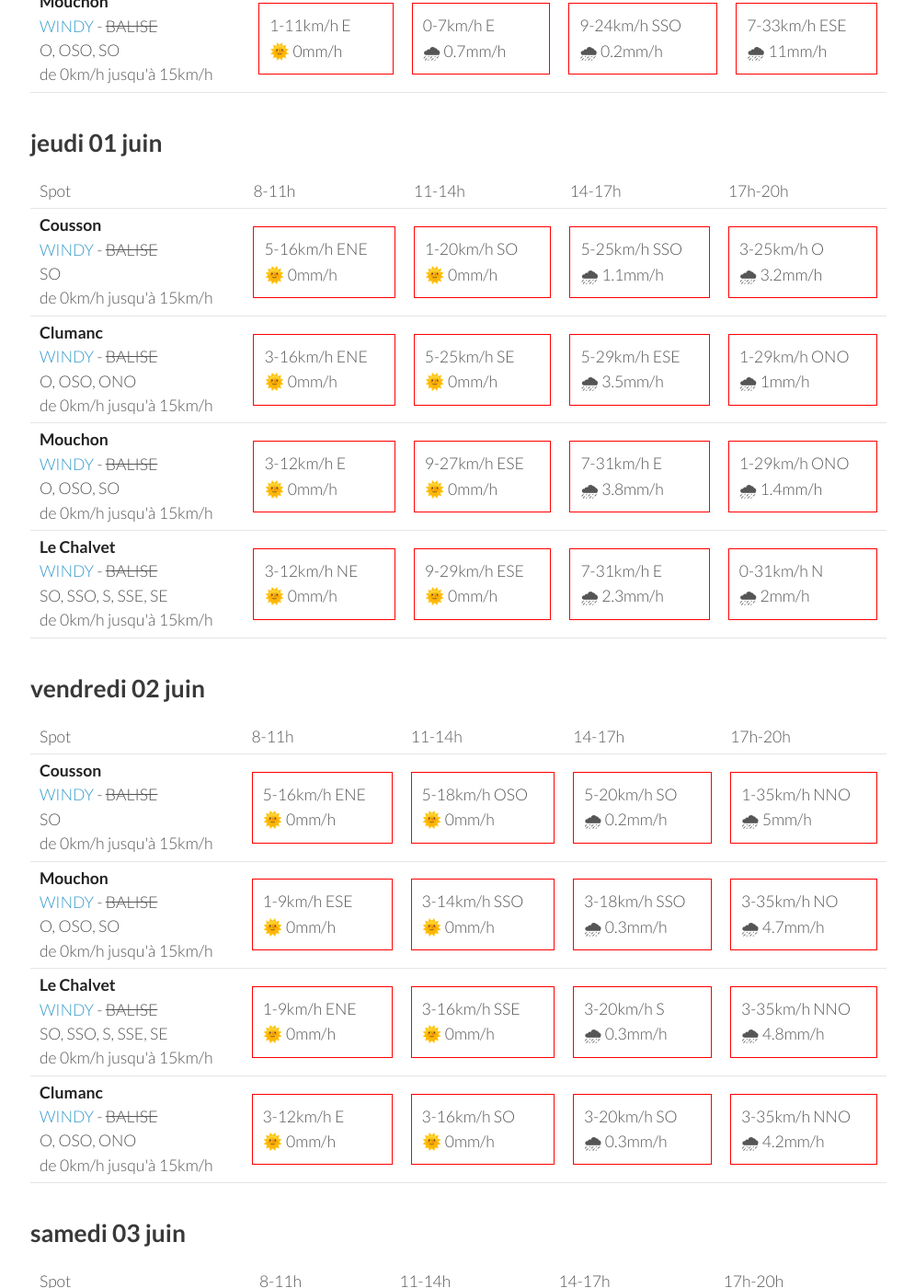
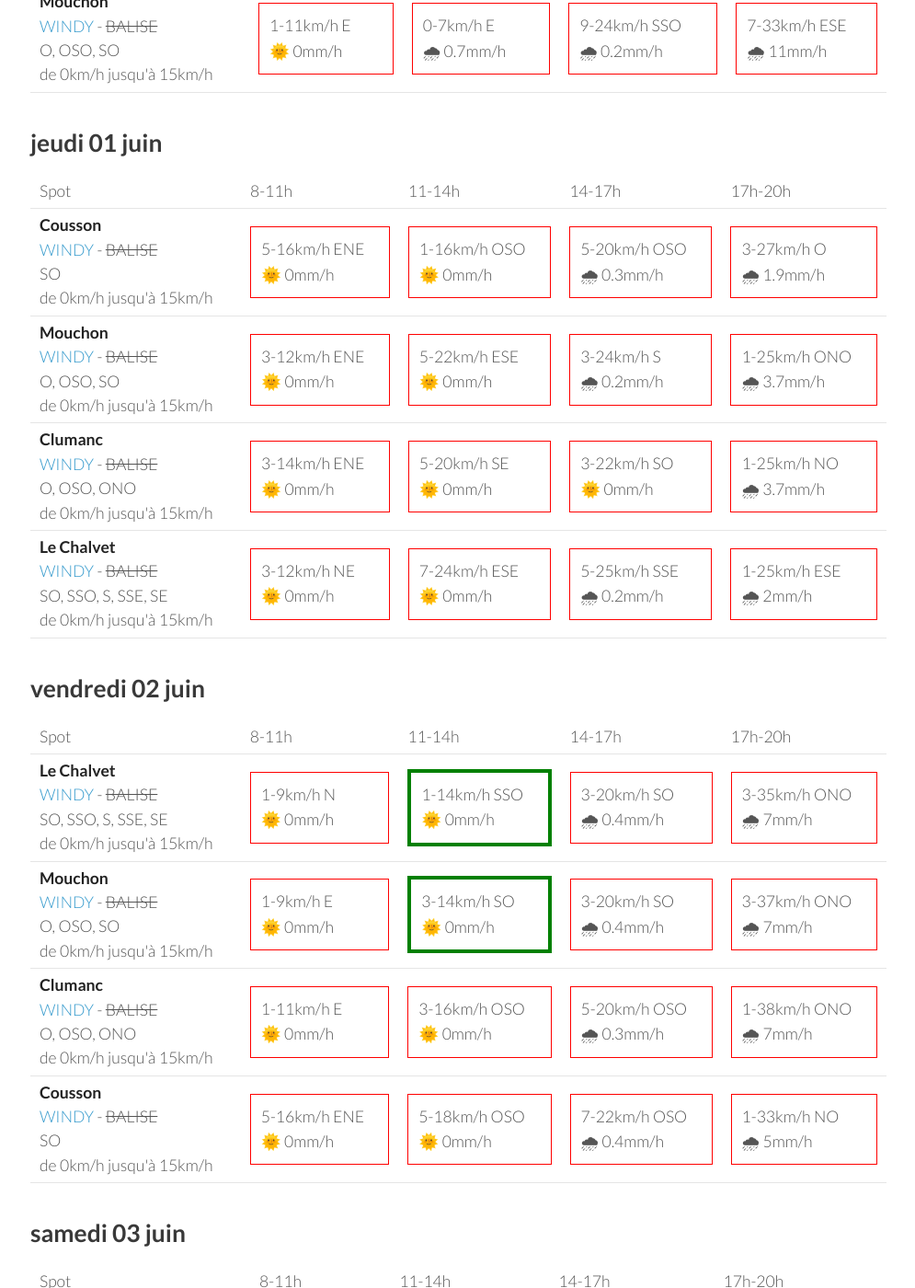
Before and after one commit to parapente-dans-le-nord/parapente-dans-le-nord.github.io, a Jekyll site: the page built from saint_andre.markdown, in a window 1280 px wide and 1400 px high, scrolled down 1325 px. Shown: the whole window at 92% size, without its empty margins (25-1020 px from the left). Built offline with Jekyll 4.4.1, drawn with Linux system fonts in a browser that asks for light colours; some of the changed text lies outside the part shown.

Commit message:
update index.markdown

```diff
--- a/saint_andre.markdown
+++ b/saint_andre.markdown
@@ -133,29 +133,29 @@ page mise à jour le mardi 30 mai 13:36
         <td><strong>Cousson</strong><br><a href="https://windy.com/44.054/6.240?43.940,6.241,10,m:eSAaglz">WINDY</a> - <span class="no-balise"> BALISE </span><br> <span class="vent-favorable">SO</span><br><span class="force-vent">de 0km/h jusqu'à 15km/h</span> </td>
 
             <td><div class="not-flyable"><p>5-16km/h ENE</p><p>🌞 0mm/h</p></div></td>
-            <td><div class="not-flyable"><p>1-20km/h SO</p><p>🌞 0mm/h</p></div></td>
-            <td><div class="not-flyable"><p>5-25km/h SSO</p><p>🌧 1.1mm/h</p></div></td>
-            <td><div class="not-flyable"><p>3-25km/h O</p><p>🌧 3.2mm/h</p></div></td>
+            <td><div class="not-flyable"><p>1-16km/h OSO</p><p>🌞 0mm/h</p></div></td>
+            <td><div class="not-flyable"><p>5-20km/h OSO</p><p>🌧 0.3mm/h</p></div></td>
+            <td><div class="not-flyable"><p>3-27km/h O</p><p>🌧 1.9mm/h</p></div></td>
+
+
+    </tr>
+<tr>
+        <td><strong>Mouchon</strong><br><a href="https://windy.com/43.992/6.424?43.878,6.425,10,m:eSuaglR">WINDY</a> - <span class="no-balise"> BALISE </span><br> <span class="vent-favorable">O, OSO, SO</span><br><span class="force-vent">de 0km/h jusqu'à 15km/h</span> </td>
+
+            <td><div class="not-flyable"><p>3-12km/h ENE</p><p>🌞 0mm/h</p></div></td>
+            <td><div class="not-flyable"><p>5-22km/h ESE</p><p>🌞 0mm/h</p></div></td>
+            <td><div class="not-flyable"><p>3-24km/h S</p><p>🌧 0.2mm/h</p></div></td>
+            <td><div class="not-flyable"><p>1-25km/h ONO</p><p>🌧 3.7mm/h</p></div></td>
 
 
     </tr>
 <tr>
         <td><strong>Clumanc</strong><br><a href="https://windy.com/44.027/6.402?43.914,6.403,10,m:eSxaglP">WINDY</a> - <span class="no-balise"> BALISE </span><br> <span class="vent-favorable">O, OSO, ONO</span><br><span class="force-vent">de 0km/h jusqu'à 15km/h</span> </td>
 
-            <td><div class="not-flyable"><p>3-16km/h ENE</p><p>🌞 0mm/h</p></div></td>
-            <td><div class="not-flyable"><p>5-25km/h SE</p><p>🌞 0mm/h</p></div></td>
-            <td><div class="not-flyable"><p>5-29km/h ESE</p><p>🌧 3.5mm/h</p></div></td>
-            <td><div class="not-flyable"><p>1-29km/h ONO</p><p>🌧 1mm/h</p></div></td>
-
-
-    </tr>
-<tr>
-        <td><strong>Mouchon</strong><br><a href="https://windy.com/43.992/6.424?43.878,6.425,10,m:eSuaglR">WINDY</a> - <span class="no-balise"> BALISE </span><br> <span class="vent-favorable">O, OSO, SO</span><br><span class="force-vent">de 0km/h jusqu'à 15km/h</span> </td>
-
-            <td><div class="not-flyable"><p>3-12km/h E</p><p>🌞 0mm/h</p></div></td>
-            <td><div class="not-flyable"><p>9-27km/h ESE</p><p>🌞 0mm/h</p></div></td>
-            <td><div class="not-flyable"><p>7-31km/h E</p><p>🌧 3.8mm/h</p></div></td>
-            <td><div class="not-flyable"><p>1-29km/h ONO</p><p>🌧 1.4mm/h</p></div></td>
+            <td><div class="not-flyable"><p>3-14km/h ENE</p><p>🌞 0mm/h</p></div></td>
+            <td><div class="not-flyable"><p>5-20km/h SE</p><p>🌞 0mm/h</p></div></td>
+            <td><div class="not-flyable"><p>3-22km/h SO</p><p>🌞 0mm/h</p></div></td>
+            <td><div class="not-flyable"><p>1-25km/h NO</p><p>🌧 3.7mm/h</p></div></td>
 
 
     </tr>
@@ -163,9 +163,9 @@ page mise à jour le mardi 30 mai 13:36
         <td><strong>Le Chalvet</strong><br><a href="https://windy.com/43.979/6.480?43.866,6.480,10,m:eSsaglX">WINDY</a> - <span class="no-balise"> BALISE </span><br> <span class="vent-favorable">SO, SSO, S, SSE, SE</span><br><span class="force-vent">de 0km/h jusqu'à 15km/h</span> </td>
 
             <td><div class="not-flyable"><p>3-12km/h NE</p><p>🌞 0mm/h</p></div></td>
-            <td><div class="not-flyable"><p>9-29km/h ESE</p><p>🌞 0mm/h</p></div></td>
-            <td><div class="not-flyable"><p>7-31km/h E</p><p>🌧 2.3mm/h</p></div></td>
-            <td><div class="not-flyable"><p>0-31km/h N</p><p>🌧 2mm/h</p></div></td>
+            <td><div class="not-flyable"><p>7-24km/h ESE</p><p>🌞 0mm/h</p></div></td>
+            <td><div class="not-flyable"><p>5-25km/h SSE</p><p>🌧 0.2mm/h</p></div></td>
+            <td><div class="not-flyable"><p>1-25km/h ESE</p><p>🌧 2mm/h</p></div></td>
 
 
     </tr>
@@ -186,42 +186,42 @@ page mise à jour le mardi 30 mai 13:36
       <td>17h-20h</td>
     </tr>
 <tr>
-        <td><strong>Cousson</strong><br><a href="https://windy.com/44.054/6.240?43.940,6.241,10,m:eSAaglz">WINDY</a> - <span class="no-balise"> BALISE </span><br> <span class="vent-favorable">SO</span><br><span class="force-vent">de 0km/h jusqu'à 15km/h</span> </td>
+        <td><strong>Le Chalvet</strong><br><a href="https://windy.com/43.979/6.480?43.866,6.480,10,m:eSsaglX">WINDY</a> - <span class="no-balise"> BALISE </span><br> <span class="vent-favorable">SO, SSO, S, SSE, SE</span><br><span class="force-vent">de 0km/h jusqu'à 15km/h</span> </td>
 
-            <td><div class="not-flyable"><p>5-16km/h ENE</p><p>🌞 0mm/h</p></div></td>
-            <td><div class="not-flyable"><p>5-18km/h OSO</p><p>🌞 0mm/h</p></div></td>
-            <td><div class="not-flyable"><p>5-20km/h SO</p><p>🌧 0.2mm/h</p></div></td>
-            <td><div class="not-flyable"><p>1-35km/h NNO</p><p>🌧 5mm/h</p></div></td>
+            <td><div class="not-flyable"><p>1-9km/h N</p><p>🌞 0mm/h</p></div></td>
+            <td><div class="flyable"><p>1-14km/h SSO</p><p>🌞 0mm/h</p></div></td>
+            <td><div class="not-flyable"><p>3-20km/h SO</p><p>🌧 0.4mm/h</p></div></td>
+            <td><div class="not-flyable"><p>3-35km/h ONO</p><p>🌧 7mm/h</p></div></td>
 
 
     </tr>
 <tr>
         <td><strong>Mouchon</strong><br><a href="https://windy.com/43.992/6.424?43.878,6.425,10,m:eSuaglR">WINDY</a> - <span class="no-balise"> BALISE </span><br> <span class="vent-favorable">O, OSO, SO</span><br><span class="force-vent">de 0km/h jusqu'à 15km/h</span> </td>
 
-            <td><div class="not-flyable"><p>1-9km/h ESE</p><p>🌞 0mm/h</p></div></td>
-            <td><div class="not-flyable"><p>3-14km/h SSO</p><p>🌞 0mm/h</p></div></td>
-            <td><div class="not-flyable"><p>3-18km/h SSO</p><p>🌧 0.3mm/h</p></div></td>
-            <td><div class="not-flyable"><p>3-35km/h NO</p><p>🌧 4.7mm/h</p></div></td>
-
-
-    </tr>
-<tr>
-        <td><strong>Le Chalvet</strong><br><a href="https://windy.com/43.979/6.480?43.866,6.480,10,m:eSsaglX">WINDY</a> - <span class="no-balise"> BALISE </span><br> <span class="vent-favorable">SO, SSO, S, SSE, SE</span><br><span class="force-vent">de 0km/h jusqu'à 15km/h</span> </td>
-
-            <td><div class="not-flyable"><p>1-9km/h ENE</p><p>🌞 0mm/h</p></div></td>
-            <td><div class="not-flyable"><p>3-16km/h SSE</p><p>🌞 0mm/h</p></div></td>
-            <td><div class="not-flyable"><p>3-20km/h S</p><p>🌧 0.3mm/h</p></div></td>
-            <td><div class="not-flyable"><p>3-35km/h NNO</p><p>🌧 4.8mm/h</p></div></td>
+            <td><div class="not-flyable"><p>1-9km/h E</p><p>🌞 0mm/h</p></div></td>
+            <td><div class="flyable"><p>3-14km/h SO</p><p>🌞 0mm/h</p></div></td>
+            <td><div class="not-flyable"><p>3-20km/h SO</p><p>🌧 0.4mm/h</p></div></td>
+            <td><div class="not-flyable"><p>3-37km/h ONO</p><p>🌧 7mm/h</p></div></td>
 
 
     </tr>
 <tr>
         <td><strong>Clumanc</strong><br><a href="https://windy.com/44.027/6.402?43.914,6.403,10,m:eSxaglP">WINDY</a> - <span class="no-balise"> BALISE </span><br> <span class="vent-favorable">O, OSO, ONO</span><br><span class="force-vent">de 0km/h jusqu'à 15km/h</span> </td>
 
-            <td><div class="not-flyable"><p>3-12km/h E</p><p>🌞 0mm/h</p></div></td>
-            <td><div class="not-flyable"><p>3-16km/h SO</p><p>🌞 0mm/h</p></div></td>
-            <td><div class="not-flyable"><p>3-20km/h SO</p><p>🌧 0.3mm/h</p></div></td>
-            <td><div class="not-flyable"><p>3-35km/h NNO</p><p>🌧 4.2mm/h</p></div></td>
+            <td><div class="not-flyable"><p>1-11km/h E</p><p>🌞 0mm/h</p></div></td>
+            <td><div class="not-flyable"><p>3-16km/h OSO</p><p>🌞 0mm/h</p></div></td>
+            <td><div class="not-flyable"><p>5-20km/h OSO</p><p>🌧 0.3mm/h</p></div></td>
+            <td><div class="not-flyable"><p>1-38km/h ONO</p><p>🌧 7mm/h</p></div></td>
+
+
+    </tr>
+<tr>
+        <td><strong>Cousson</strong><br><a href="https://windy.com/44.054/6.240?43.940,6.241,10,m:eSAaglz">WINDY</a> - <span class="no-balise"> BALISE </span><br> <span class="vent-favorable">SO</span><br><span class="force-vent">de 0km/h jusqu'à 15km/h</span> </td>
+
+            <td><div class="not-flyable"><p>5-16km/h ENE</p><p>🌞 0mm/h</p></div></td>
+            <td><div class="not-flyable"><p>5-18km/h OSO</p><p>🌞 0mm/h</p></div></td>
+            <td><div class="not-flyable"><p>7-22km/h OSO</p><p>🌧 0.4mm/h</p></div></td>
+            <td><div class="not-flyable"><p>1-33km/h NO</p><p>🌧 5mm/h</p></div></td>
 
 
     </tr>
```
Also changed, not shown: other parts of saint_andre.markdown (+1 -1 lines).
